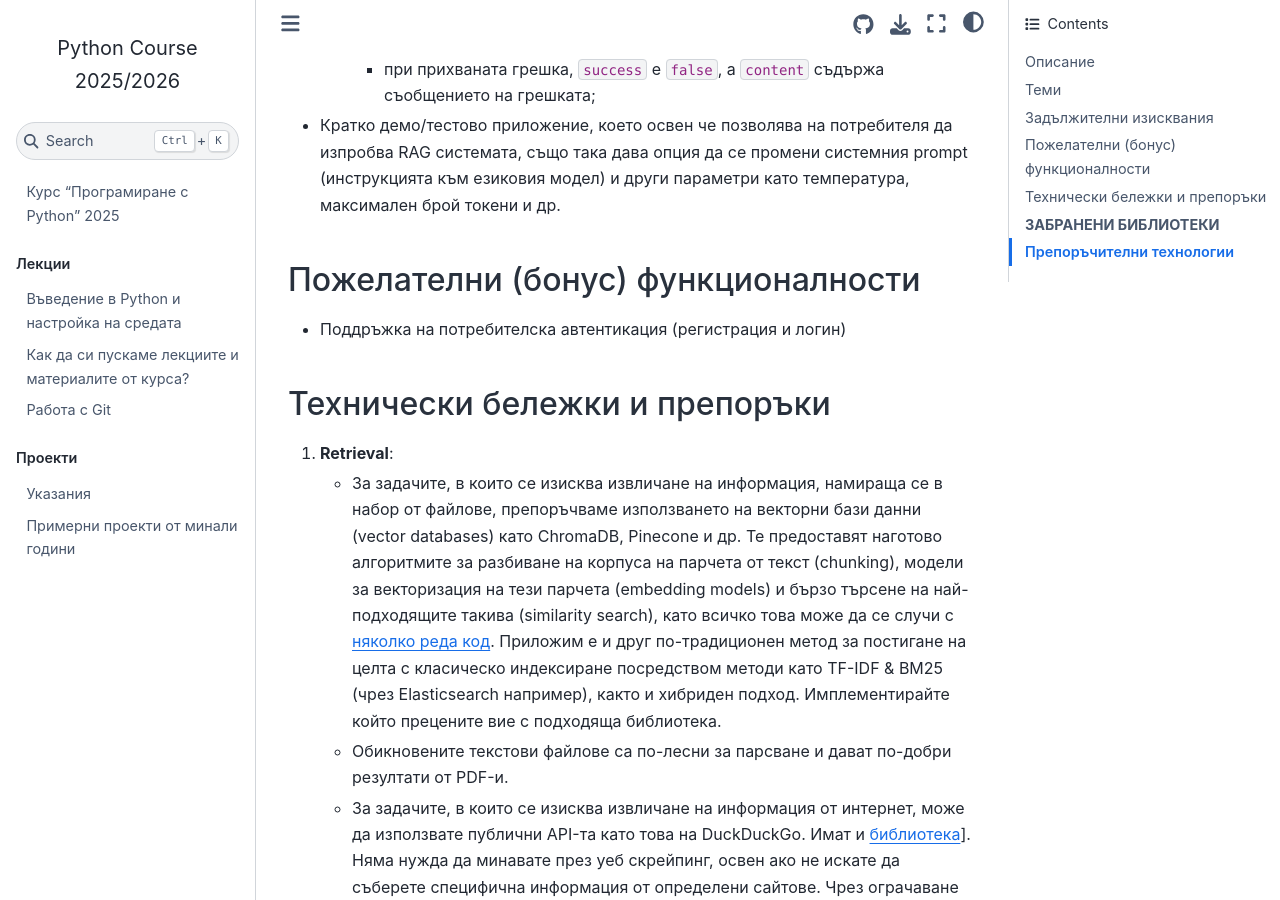
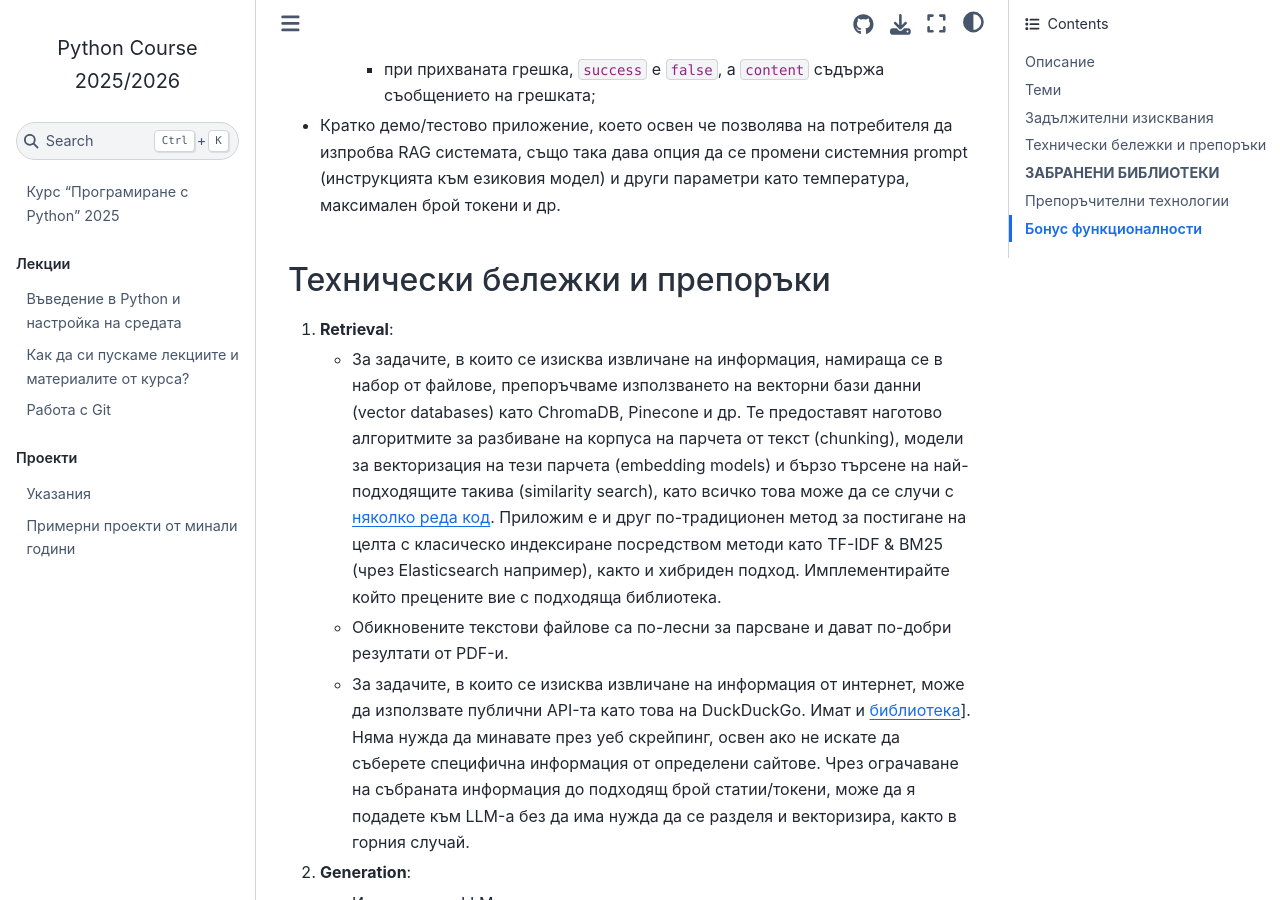
Before and after one commit to fmipython/PythonCourse2025, a Jupyter Book: the page built from project-topics/ai-ml-data_science/29-RAG.md, in a window 1280 px wide and 900 px high, scrolled down 1749 px. Built offline with Jupyter Book 1.0.4 settings and Sphinx 7.4.7 and the Sphinx Book theme 1.1.4, drawn with Linux system fonts in a browser that asks for light colours; pages that are not in the unit, such as notebooks, are missing from menus; some of the changed text lies outside the part shown.

Commit message:
Code review changes

```diff
--- a/project-topics/ai-ml-data_science/29-RAG.md
+++ b/project-topics/ai-ml-data_science/29-RAG.md
@@ -17,7 +17,6 @@ RAG (Retrieval-Augmented Generation) системите са комбинаци
 5.  Чатбот за техническа поддръжка (Support Chatbot)
 6.  Персонализиран асистент за учене
 
-
 ## Задължителни изисквания
 - Само за теми 1-4: събиране на информация от интернет по дадена тема чрез публични API-та. Това се случва в стъпката за извличане на информация (retrieval).
 - Само за теми 5 и 6: предварително запазване на корпус от документи/файлове, от които да се извлича информацията, с което и отделен скрипт, който да я подготвя (парсва, почиства, разбива на парчета, индексира/векторизира и съхранява в база данни, вж. техническите бележки долу). В стъпката за извличане на информация (retrieval) се търси в тази база данни.
@@ -31,11 +30,6 @@ RAG (Retrieval-Augmented Generation) системите са комбинаци
       - при успешно генериране на отговор, `success` е `true`, а `content` съдържа следващия токен от отговора;
       - при прихваната грешка, `success` е `false`, а `content` съдържа съобщението на грешката;
 - Кратко демо/тестово приложение, което освен че позволява на потребителя да изпробва RAG системата, също така дава опция да се промени системния prompt (инструкцията към езиковия модел) и други параметри като температура, максимален брой токени и др.
-
-
-## Пожелателни (бонус) функционалности
-- Поддръжка на потребителска автентикация (регистрация и логин)
-
 
 ## Технически бележки и препоръки
 
```
Also changed, not shown: other parts of project-topics/ai-ml-data_science/29-RAG.md (+3 -0 lines), project-topics/ai-ml-data_science/27-trading.md (+6 -4 lines), project-topics/ai-ml-data_science/30-agents.md (+1 -1 lines).
